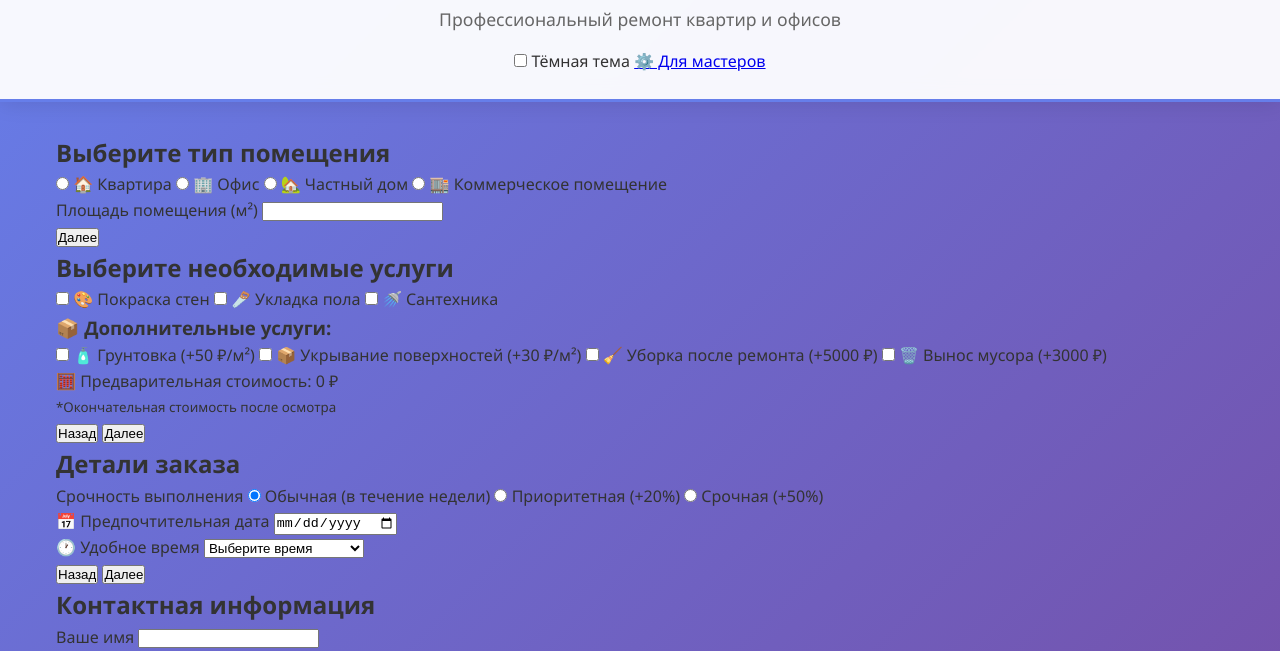
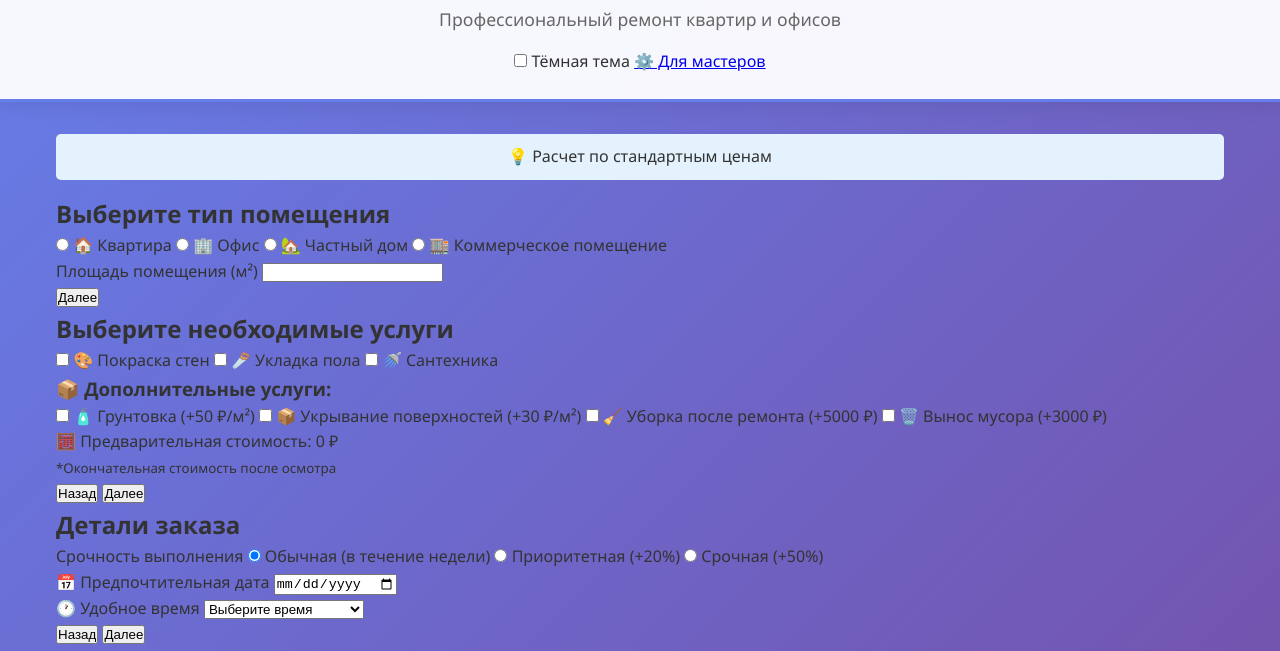
Before and after one commit to vf12776-ux/remont-pro, a plain HTML site: page index.html in a window 1280 px wide. Shown: the part 78-729 px from the top of the page. Drawn offline with Linux system fonts and the light colour scheme.

Commit message:
Update index.html

```diff
--- a/index.html
+++ b/index.html
@@ -24,7 +24,9 @@
     </div>
   </header>
   <main>
-    <div class="progress-bar" id="progress-bar"></div>
+   <div id="master-info" style="display: none; background: #e3f2fd; padding: 10px; border-radius: 5px; margin-bottom: 15px; text-align: center;"></div>
+
+   <div class="progress-bar" id="progress-bar"></div>
     <!-- Шаг 1: Тип помещения -->
     <section id="step-1" class="step" aria-label="Выбор типа помещения">
       <h2>Выберите тип помещения</h2>
```
